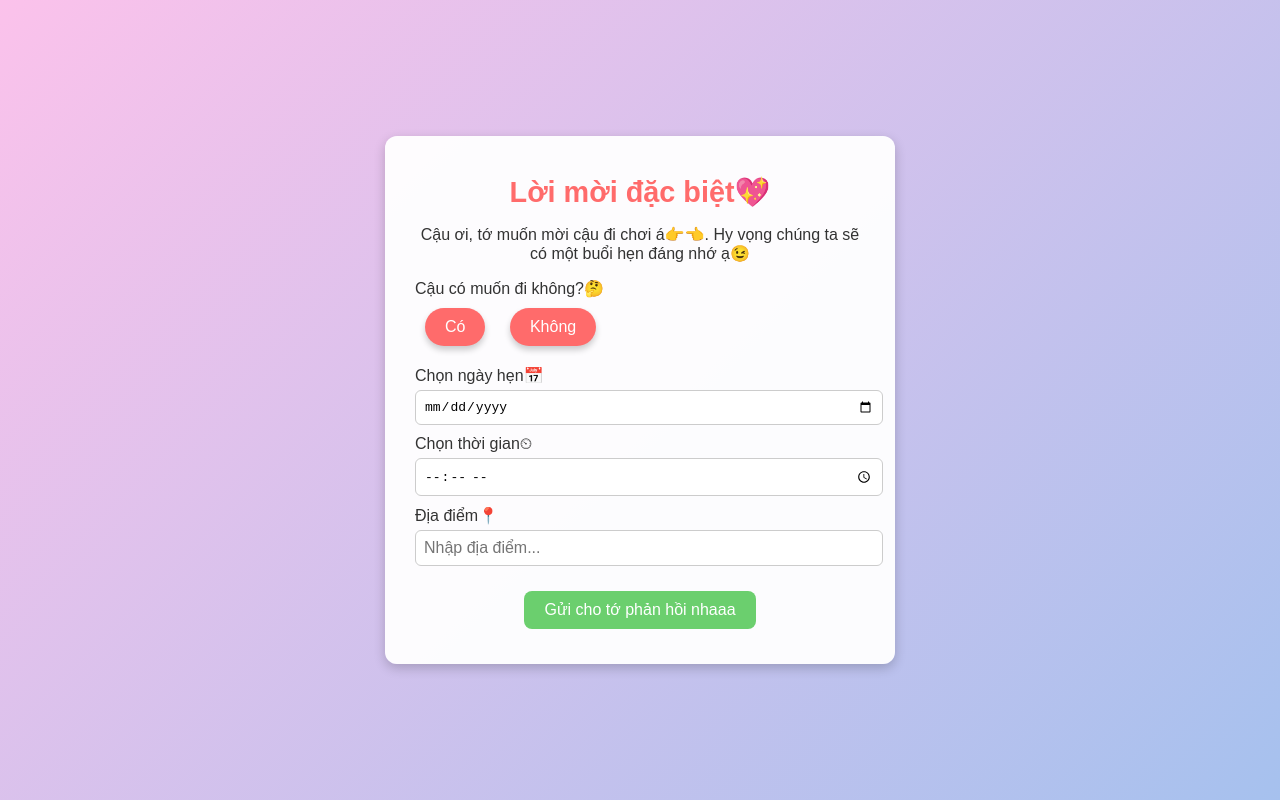
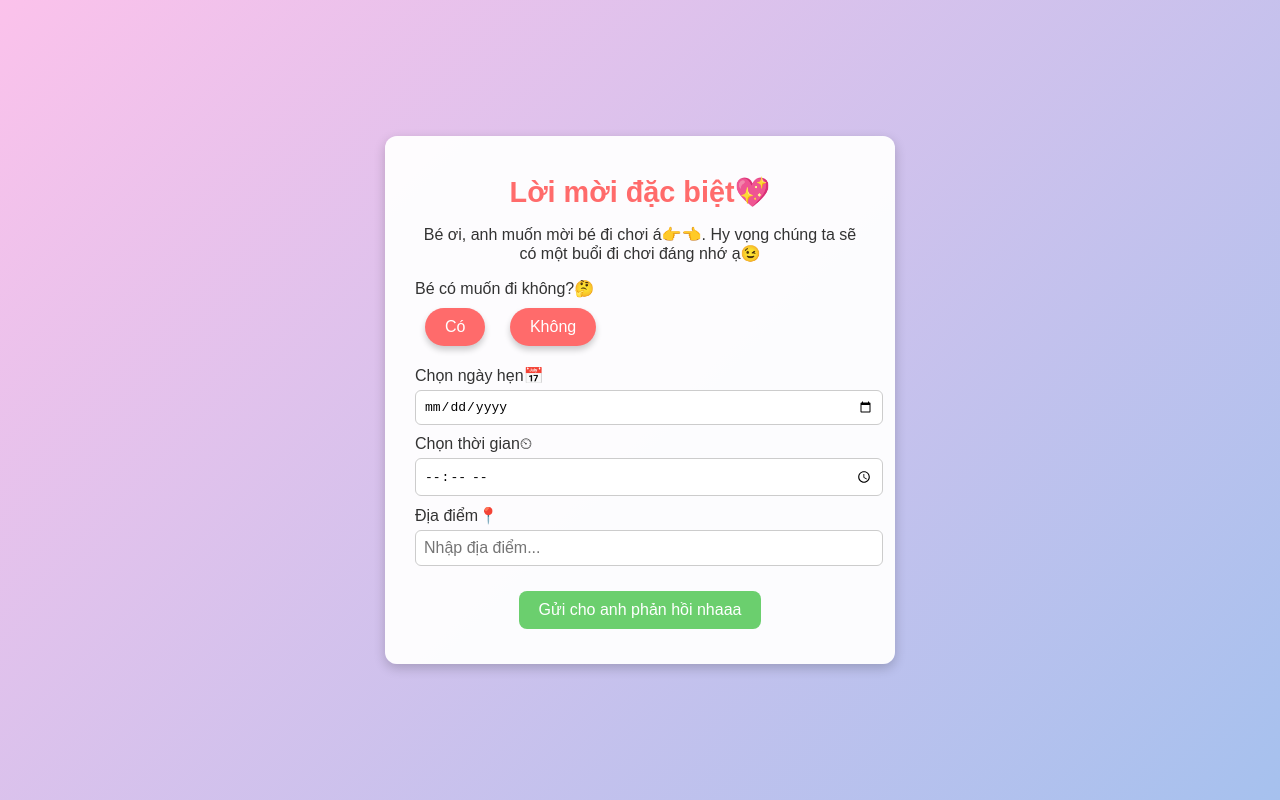
Before and after one commit to JohnnyHaiDang/My-top-secret, a plain HTML site: page index.html in a window 1280 px wide. Drawn offline with Linux system fonts and the light colour scheme.

Commit message:
Update index.html

```diff
--- a/index.html
+++ b/index.html
@@ -9,11 +9,11 @@
 <body>
     <div class="container">
         <h1>Lời mời đặc biệt💖</h1>
-        <p>Cậu ơi, tớ muốn mời cậu đi chơi á👉👈. Hy vọng chúng ta sẽ có một buổi hẹn đáng nhớ ạ😉</p>
+        <p>Bé ơi, anh muốn mời bé đi chơi á👉👈. Hy vọng chúng ta sẽ có một buổi đi chơi đáng nhớ ạ😉</p>
 
         <form id="responseForm">
             <div class="question">
-                <label>Cậu có muốn đi không?🤔</label><br>
+                <label>Bé có muốn đi không?🤔</label><br>
                 <span class="radio-container">
                     <input type="radio" id="yes" name="response" value="Có" required>
                     <label for="yes">Có</label>
@@ -40,7 +40,7 @@
                 <input type="text" id="location" name="location" placeholder="Nhập địa điểm...">
             </div>
 
-            <button type="submit">Gửi cho tớ phản hồi nhaaa</button>
+            <button type="submit">Gửi cho anh phản hồi nhaaa</button>
         </form>
 
         <div id="message"></div>
```
